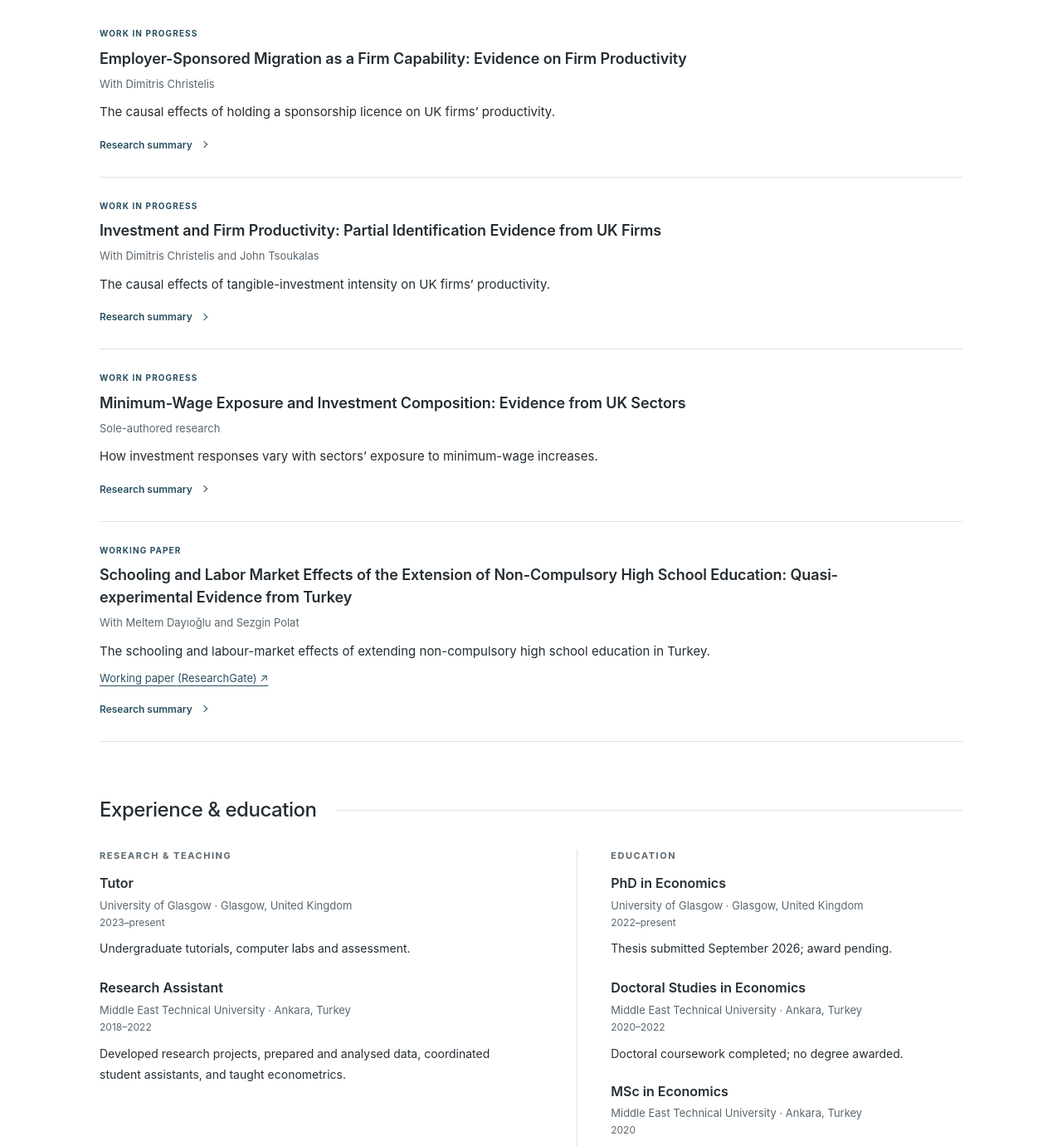
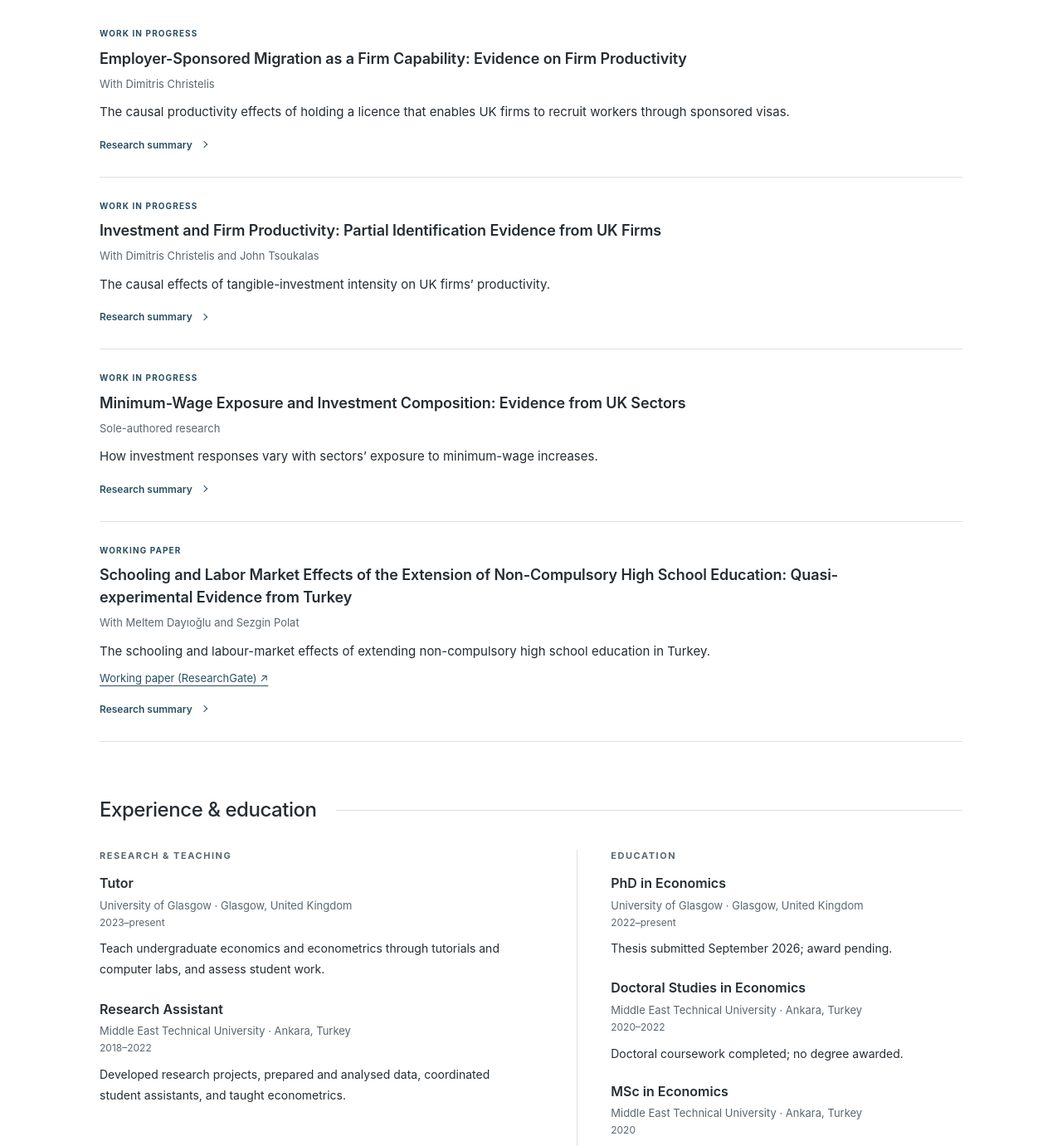
Before and after one commit to agkarabilgin/agkarabilgin.github.io, a plain HTML site: page index.html in a window 1280 px wide. Shown: the part 785-2166 px from the top of the page at 83% size. Drawn offline with Linux system fonts and the light colour scheme.

Commit message:
Update index.html

```diff
--- a/index.html
+++ b/index.html
@@ -68,7 +68,7 @@
         <p class="paper-status">Work in progress</p>
         <h3>Employer-Sponsored Migration as a Firm Capability: Evidence on Firm Productivity</h3>
         <p class="coauthors">With Dimitris Christelis</p>
-        <p class="paper-description">The causal effects of holding a sponsorship licence on UK firms’ productivity.</p>
+        <p class="paper-description">The causal productivity effects of holding a licence that enables UK firms to recruit workers through sponsored visas.</p>
         <details>
           <summary>Research summary <span class="disclosure" aria-hidden="true"></span></summary>
           <div class="detail-content"><p>This study links UK company accounts to government records of employers authorised to sponsor migrant workers. It uses partial identification to bound the causal effects of holding a sponsorship licence under the UK’s pre-2020 rules. Under the identifying assumptions, it finds positive effects on sponsors’ labour and total factor productivity.</p></div>
@@ -118,7 +118,7 @@
           <article class="career-entry">
             <h4>Tutor</h4>
             <p class="organisation">University of Glasgow · Glasgow, United Kingdom <span>2023–present</span></p>
-            <p>Undergraduate tutorials, computer labs and assessment.</p>
+            <p>Teach undergraduate economics and econometrics through tutorials and computer labs, and assess student work.</p>
           </article>
           <article class="career-entry">
             <h4>Research Assistant</h4>
```
